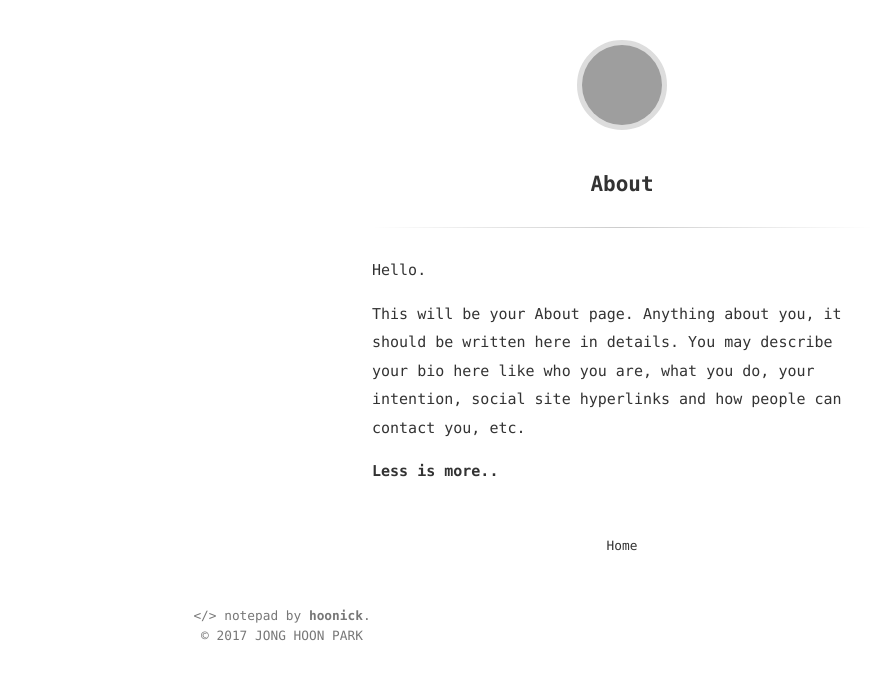
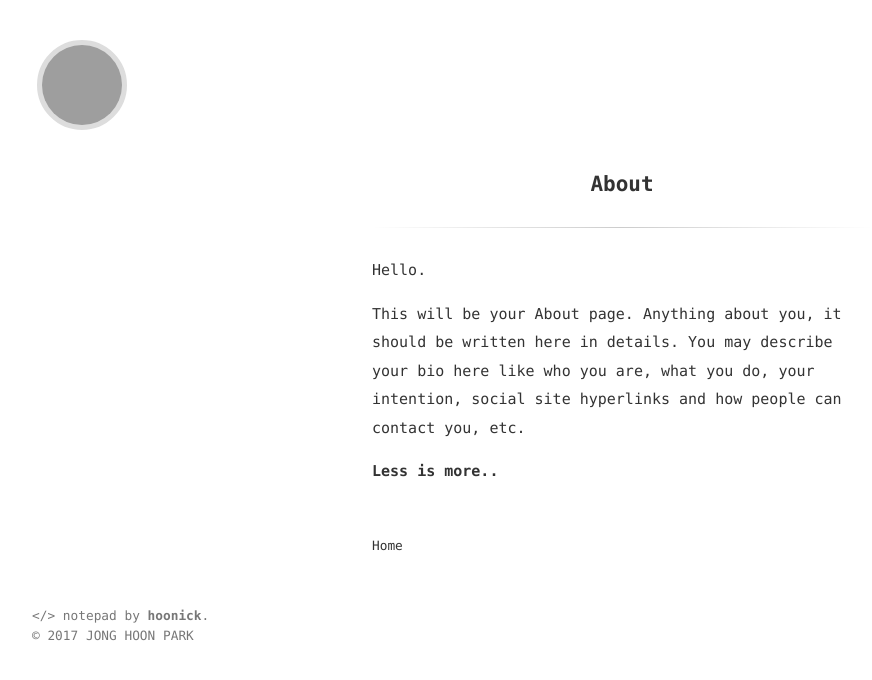
Before and after one commit to hoonick91/-old-choonick.github.io, a Jekyll site: the page built from about.md, in a window 1280 px wide. Shown: the top 680 px of the page, without its empty margins (18-890 px from the left). Built offline with Jekyll 4.4.1, drawn with Linux system fonts in a browser that asks for light colours; grey boxes are pictures that could not be loaded.

Commit message:
change name

```diff
--- a/_includes/header.html
+++ b/_includes/header.html
@@ -1,4 +1,4 @@
-<aside class="logo" style="margin-left: 0px">
+<aside class="logo">
 
 	{% if page.url == '/index.html' or page.url == '/' %}
 		{% assign link = '/about' %}
--- a/_sass/main.scss
+++ b/_sass/main.scss
@@ -47,7 +47,7 @@ blockquote {
 .logo {
   position: relative;
   margin: 0 auto 35px;
-  text-align: center;
+  //text-align: center;
   animation-duration: 0.7s;
   animation-fill-mode: both;
   animation-name: bounce;
@@ -267,7 +267,7 @@ article {
 }
 .page-navigation,
 .footer {
-  text-align: center;
+  //text-align: center;
   max-width: 500px;
   margin: 0 auto;
   font-size: 0.8rem;
```
